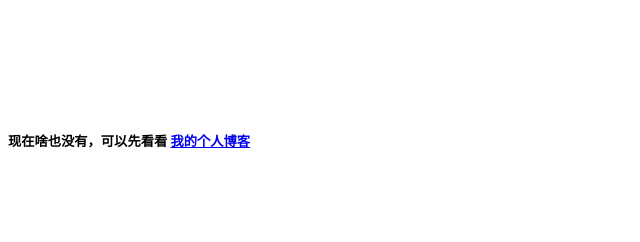
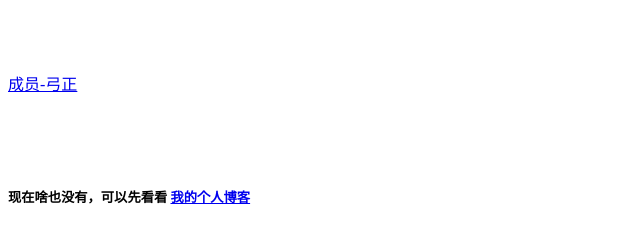
Before and after one commit to gz4nna/203official, a plain HTML site: page index.html in a window 1280 px wide. Shown: the part 70-312 px from the top of the page, without its empty margins (0-640 px from the left). Drawn offline with Linux system fonts and the light colour scheme.

Commit message:
Update index.html

```diff
--- a/index.html
+++ b/index.html
@@ -9,6 +9,9 @@
         </h1>
         <br>
         <br>
+            <p>
+                <a href="./members/gongzheng.html">成员-弓正</a>
+            </p>
         <br>
         <br>
         <br>
```
